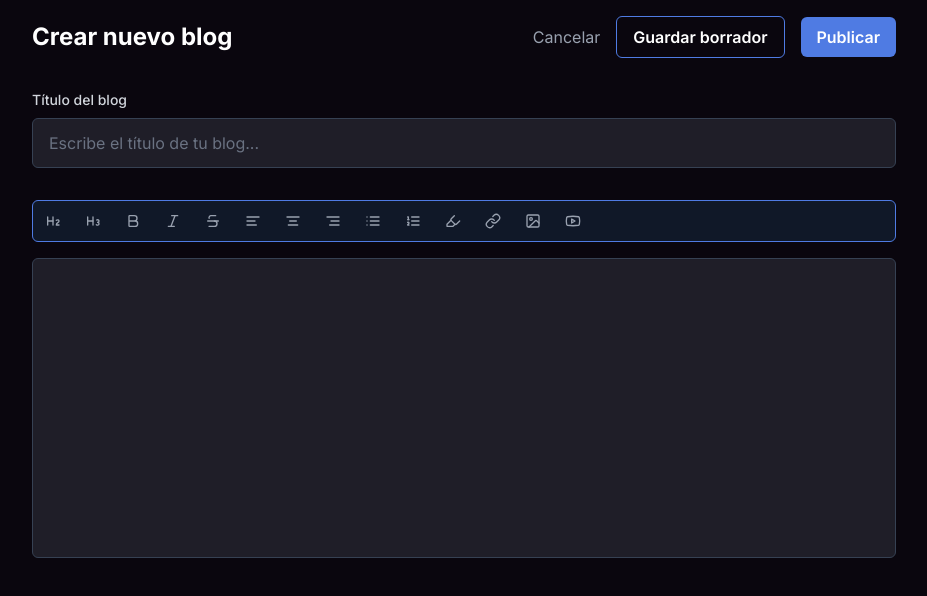
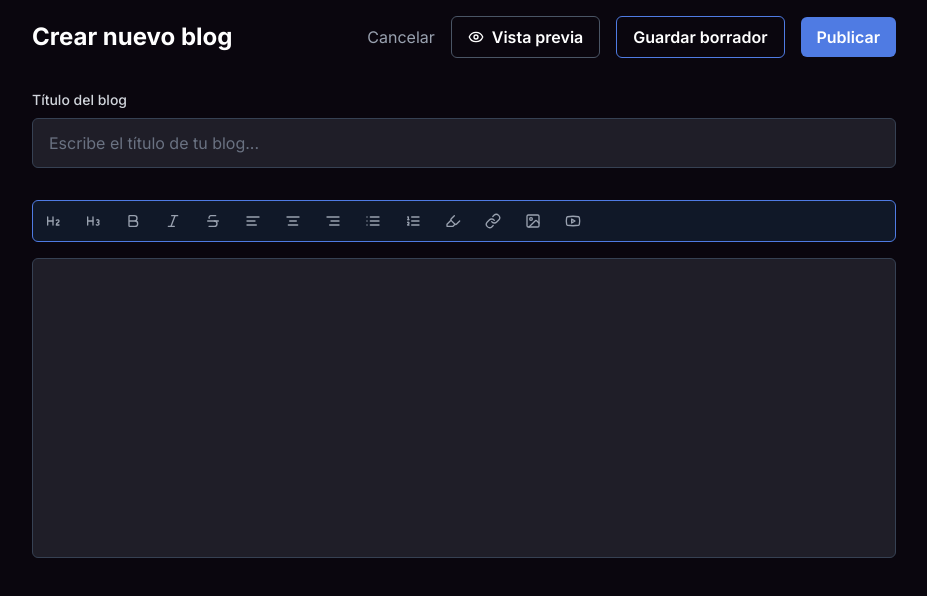
Before and after one commit to Star7-jpg/KnowordKiwi_Frontend, a Next.js app: page /posts/blog/create in a window 1280 px wide. Shown: the top 596 px of the page, without its empty margins (176-1103 px from the left). Built offline with nearby package versions, Linux system fonts and the light colour scheme.

Commit message:
feat(blog): integracion de vista previa

```diff
--- /dev/null
+++ b/app/posts/blog/components/BlogPreview.tsx
@@ -0,0 +1,36 @@
+// import { format } from "date-fns";
+// import { es } from "date-fns/locale";
+
+interface BlogPreviewProps {
+  title: string;
+  content: string;
+}
+
+export default function BlogPreview({ title, content }: BlogPreviewProps) {
+  // Fecha simulada para la vista previa
+  const previewDate = new Date();
+
+  return (
+    <div className="bg-bg-gray border border-gray-700 rounded-md p-6">
+      <header className="mb-6">
+        <h1 className="text-3xl font-bold text-white mb-2">
+          {title || "Título del blog"}
+        </h1>
+        <div className="flex items-center text-gray-400 text-sm">
+          <span>Por Autor del Blog</span>
+          <span className="mx-2">•</span>
+          <time dateTime={previewDate.toISOString()}>
+            {/* {format(previewDate, "d 'de' MMMM 'de' yyyy", { locale: es })} */}
+          </time>
+        </div>
+      </header>
+
+      <div
+        className="prose prose-invert max-w-none"
+        dangerouslySetInnerHTML={{
+          __html: content || "<p>Contenido del blog aparecerá aquí...</p>",
+        }}
+      />
+    </div>
+  );
+}
--- a/app/posts/blog/components/CreateBlogHeader.tsx
+++ b/app/posts/blog/components/CreateBlogHeader.tsx
@@ -1,15 +1,20 @@
 import { Button } from "@headlessui/react";
+import { Eye, EyeOff } from "lucide-react";
 
 interface CreateBlogHeaderProps {
   onSave: () => void;
   onSubmit: () => void;
   onCancel: () => void;
+  onTogglePreview: () => void;
+  isPreviewMode: boolean;
 }
 
 export default function CreateBlogHeader({
   onSave,
   onCancel,
   onSubmit,
+  onTogglePreview,
+  isPreviewMode,
 }: CreateBlogHeaderProps) {
   return (
     <header className="flex items-center justify-between">
@@ -20,6 +25,22 @@ export default function CreateBlogHeader({
           className="text-gray-400 hover:text-white transition-colors"
         >
           Cancelar
+        </Button>
+        <Button
+          onClick={onTogglePreview}
+          className="flex items-center gap-2 px-4 py-2 border border-gray-600 text-white rounded-md hover:border-gray-500 transition-colors font-semibold"
+        >
+          {isPreviewMode ? (
+            <>
+              <EyeOff className="size-4" />
+              Editar
+            </>
+          ) : (
+            <>
+              <Eye className="size-4" />
+              Vista previa
+            </>
+          )}
         </Button>
         <Button
           onClick={onSave}
--- a/app/posts/blog/create/page.tsx
+++ b/app/posts/blog/create/page.tsx
@@ -1,13 +1,15 @@
 "use client";
 import { useState } from "react";
 import Tiptap from "../components/TipTap";
+import BlogPreview from "../components/BlogPreview";
 import { useRouter } from "next/navigation";
-import { Button, Input } from "@headlessui/react";
+import { Input } from "@headlessui/react";
 import CreateBlogHeader from "../components/CreateBlogHeader";
 
 export default function CreateBlogPost() {
   const [title, setTitle] = useState("");
   const [content, setContent] = useState("");
+  const [isPreviewMode, setIsPreviewMode] = useState(false);
   const router = useRouter();
 
   const handleContentChange = (newContent: string) => {
@@ -29,12 +31,18 @@ export default function CreateBlogPost() {
     alert("Contenido publicado (simulación)");
   };
 
+  const handleTogglePreview = () => {
+    setIsPreviewMode(!isPreviewMode);
+  };
+
   return (
     <div className="flex flex-col gap-8">
       <CreateBlogHeader
         onSubmit={handleSubmit}
         onSave={handleSave}
         onCancel={handleCancel}
+        onTogglePreview={handleTogglePreview}
+        isPreviewMode={isPreviewMode}
       />
       <div className="flex flex-col gap-2">
         <label
@@ -53,7 +61,11 @@ export default function CreateBlogPost() {
         />
       </div>
 
-      <Tiptap content={content} onChange={handleContentChange} />
+      {isPreviewMode ? (
+        <BlogPreview title={title} content={content} />
+      ) : (
+        <Tiptap content={content} onChange={handleContentChange} />
+      )}
     </div>
   );
 }
--- a/package.json
+++ b/package.json
@@ -19,6 +19,7 @@
     "@tiptap/starter-kit": "^3.4.3",
     "axios": "^1.10.0",
     "camelcase-keys": "^9.1.3",
+    "date-fns": "^4.1.0",
     "lodash": "^4.17.21",
     "lucide-react": "^0.511.0",
     "next": "15.3.3",
```
